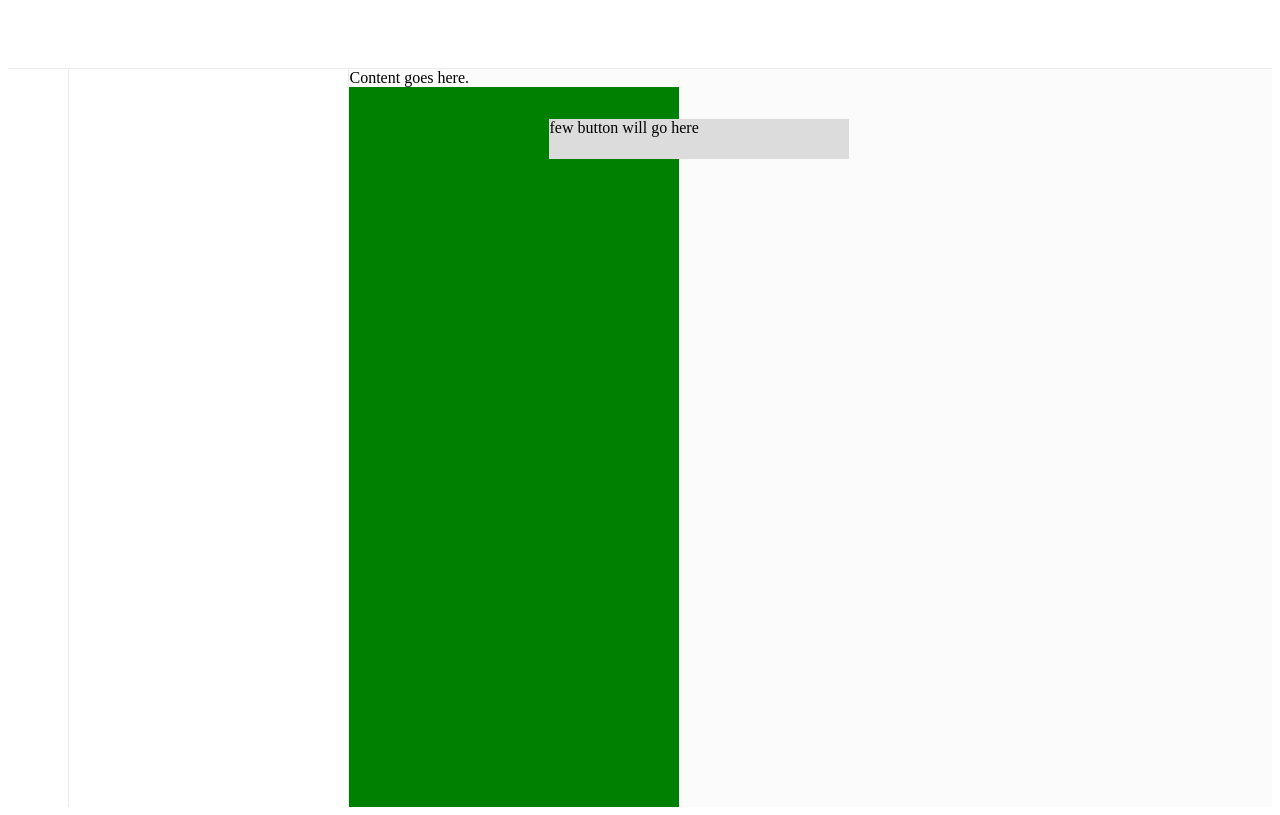
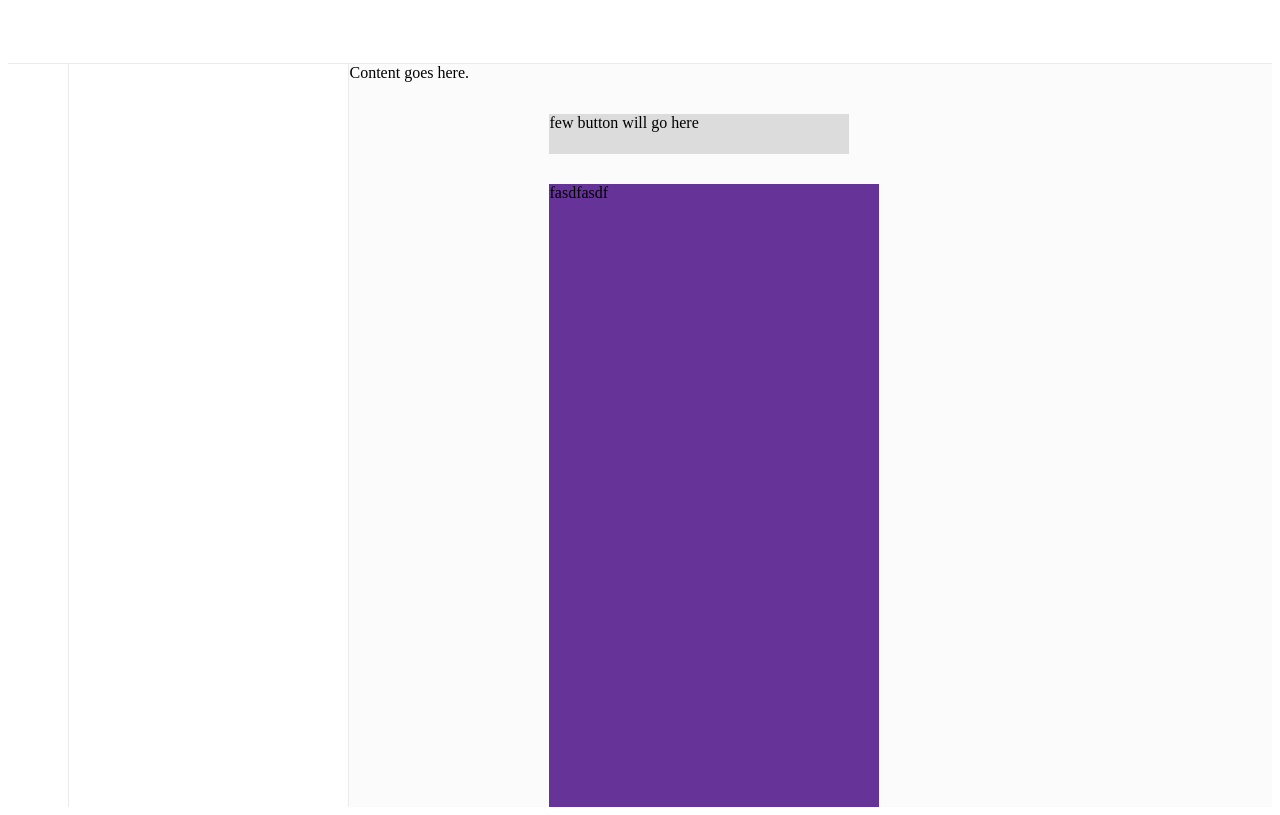
Before and after one commit to imrnh/dnd_ui_maker, a SvelteKit app: page /studio in a window 1280 px wide. Built offline with nearby package versions, Linux system fonts and the light colour scheme.

Commit message:
Page settings modification template done

```diff
--- a/src/routes/studio/+page.svelte
+++ b/src/routes/studio/+page.svelte
@@ -25,6 +25,19 @@
     function handleMouseUp_INNER_CANVAS() {
         isDragging_INNER_CANVAS = false;
     }
+
+    //dyanamic phone styling.
+    let uiDesignCanvasDynamicSize = {
+        width: "330px",
+        height: "790px",
+    };
+
+    $: uiDesignCanvasDynamicSizeString = Object.entries(uiDesignCanvasDynamicSize).map(([key, value]) => `${key}: ${value}`).join("; ");
+
+    //a demo function on how to change the size of the screen.
+    const changeSize = () => {
+        uiDesignCanvasDynamicSize.width = "700px";
+    };
 </script>
 
 <div class="page">
@@ -41,14 +54,15 @@
         >
             Content goes here.
 
-            <div class="ui_design_canvas">
-
+            <div
+                class="ui_design_canvas"
+                style={uiDesignCanvasDynamicSizeString}
+            >
+                fasdfasdf
             </div>
         </div>
 
-        <div class="inner_canvas_buttons">
-            few button will go here
-        </div>
+        <div class="inner_canvas_buttons">few button will go here</div>
     </div>
 </div>
 
--- a/src/routes/studio/style.css
+++ b/src/routes/studio/style.css
@@ -1,5 +1,5 @@
 :root {
-    --navbar-height: 60px;
+    --navbar-height: 55px;
     --page_max_height: calc(100vh - var(--navbar-height) - 2px);
     --visible_border: 1px solid rgb(237, 234, 234);
 }
@@ -65,7 +65,9 @@
 
 
 .ui_design_canvas{
-    width: 330px;
-    height: 900px;
-    background-color: green;
+
+    background-color: rebeccapurple;
+    position: absolute;
+    left: 200px;
+    top: 120px;
 }
```
